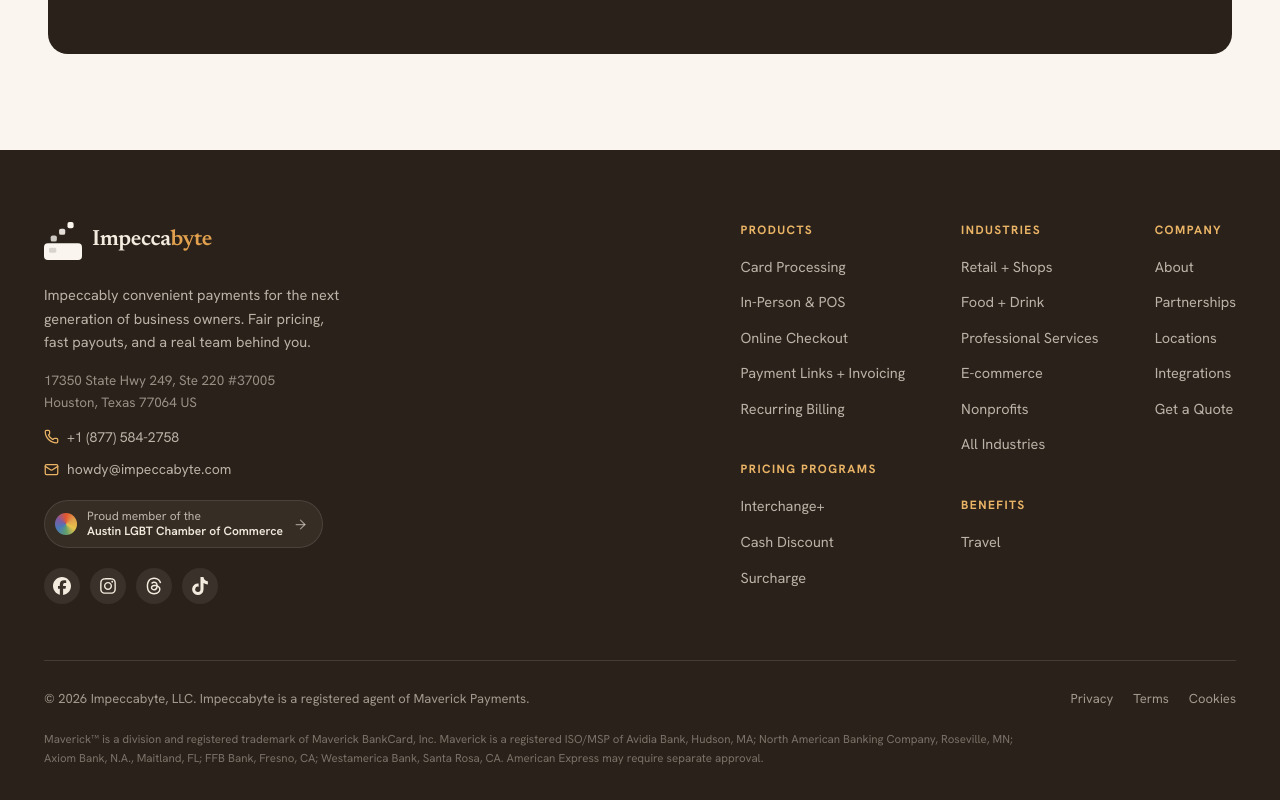
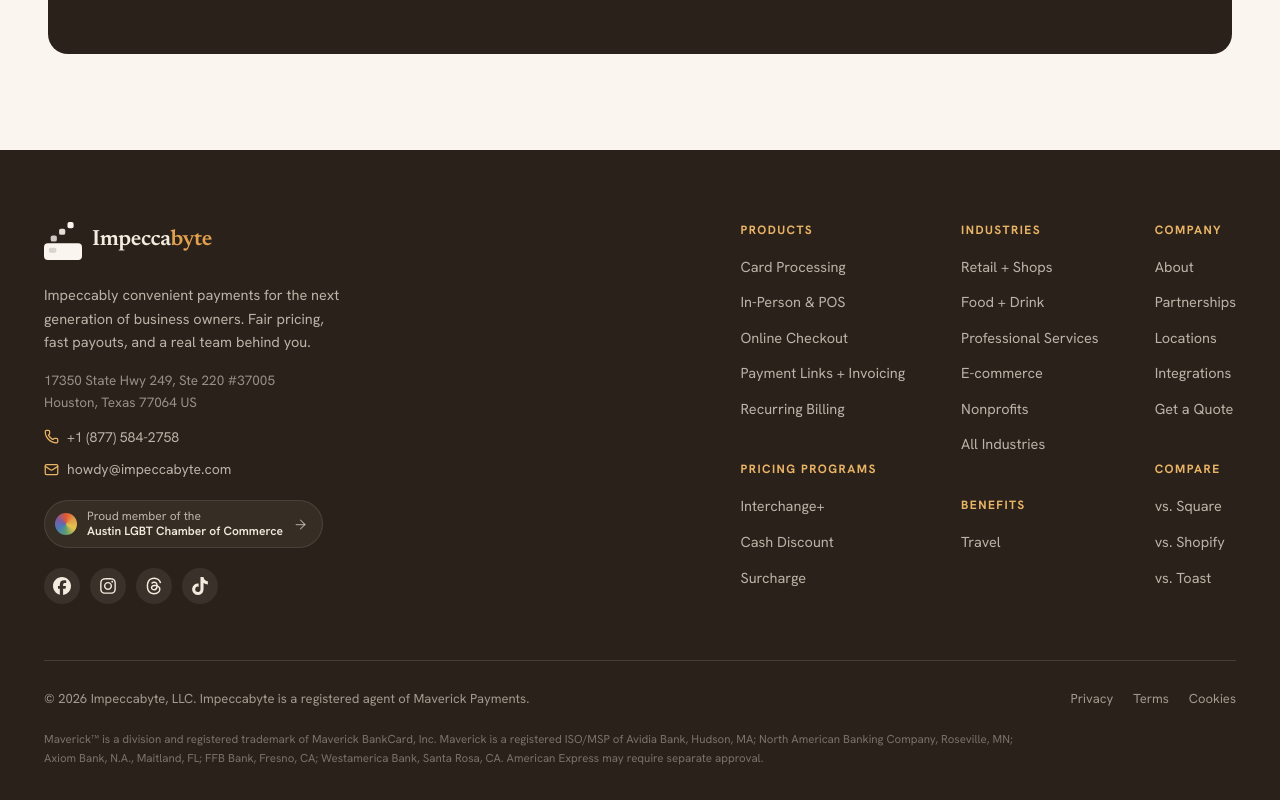
Before and after one commit to Impeccabyte/website, a Next.js app: page / in a window 1280 px wide. Shown: the part 3856-4656 px from the top of the page. Built offline with nearby package versions, Linux system fonts and the light colour scheme.

Commit message:
feat(compare): link the compare routes from the footer
Co-Authored-By: Claude Opus 5 (1M context) <noreply@anthropic.com>

```diff
--- a/components/site/site-footer.tsx
+++ b/components/site/site-footer.tsx
@@ -165,6 +165,7 @@ export function SiteFooter() {
                 links={benefitsNav.map((b) => ({ label: b.nav, href: b.href }))}
               />
             </div>
+            <div className="flex flex-col gap-10">
               <FooterColumn
                 title="Company"
                 links={[
@@ -175,6 +176,16 @@ export function SiteFooter() {
                   { label: "Get a Quote", href: "/contact" },
                 ]}
               />
+              {/* Compare is intentionally footer-only — no nav or drawer entry. */}
+              <FooterColumn
+                title="Compare"
+                links={[
+                  { label: "vs. Square", href: "/compare/square" },
+                  { label: "vs. Shopify", href: "/compare/shopify" },
+                  { label: "vs. Toast", href: "/compare/toast" },
+                ]}
+              />
+            </div>
           </div>
         </div>
 
```
Lines whose indentation alone changed are shown as unchanged.
